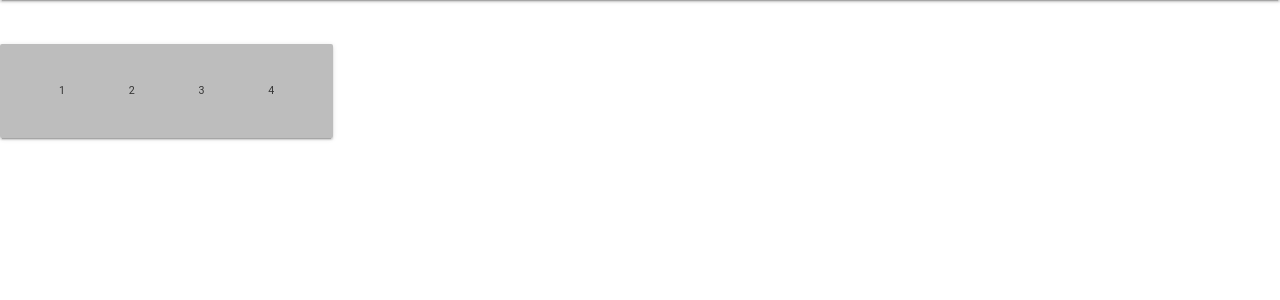
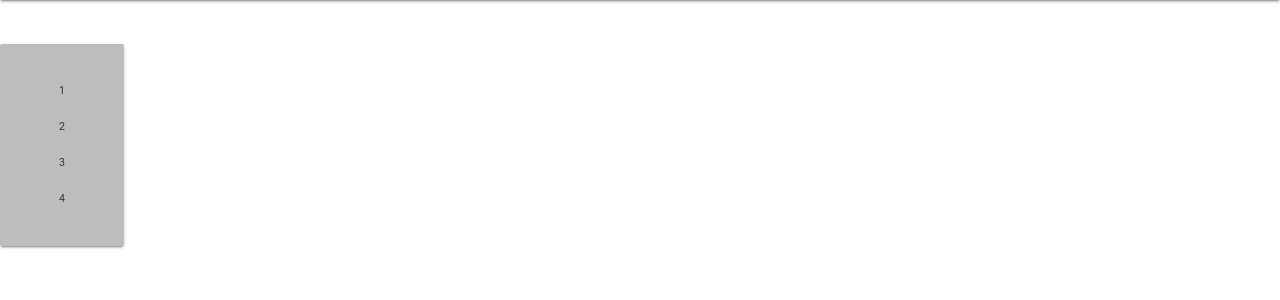
Before and after one commit to kakik09/hello, a CodeIgniter app: page /database/ in a window 1280 px wide. Shown: the part 64-364 px from the top of the page. Run offline with CodeIgniter, Linux system fonts and the light colour scheme; some libraries are stand-ins or nearby versions; some web fonts are replaced.

Commit message:
fix row into column

```diff
--- a/application/views/welcome_message.php
+++ b/application/views/welcome_message.php
@@ -26,7 +26,7 @@ defined('BASEPATH') OR exit('No direct script access allowed');
   </nav>
 
 <div class="my-sidenav card grey lighten-1">
-  <div class="card-content">
+  <div class="my-sidenav-content card-content">
     <a class="my-sidenav-link waves-effect waves-teal btn-flat">1</a>
     <a class="my-sidenav-link waves-effect waves-teal btn-flat">2</a>
     <a class="my-sidenav-link waves-effect waves-teal btn-flat">3</a>
--- a/resources/home.css
+++ b/resources/home.css
@@ -3,7 +3,9 @@
   left: 0;
   top: 100px;
   padding: 5px;
+}
 
+.my-sidenav-content {
   display: flex;
   flex-direction: column;
 }
```
